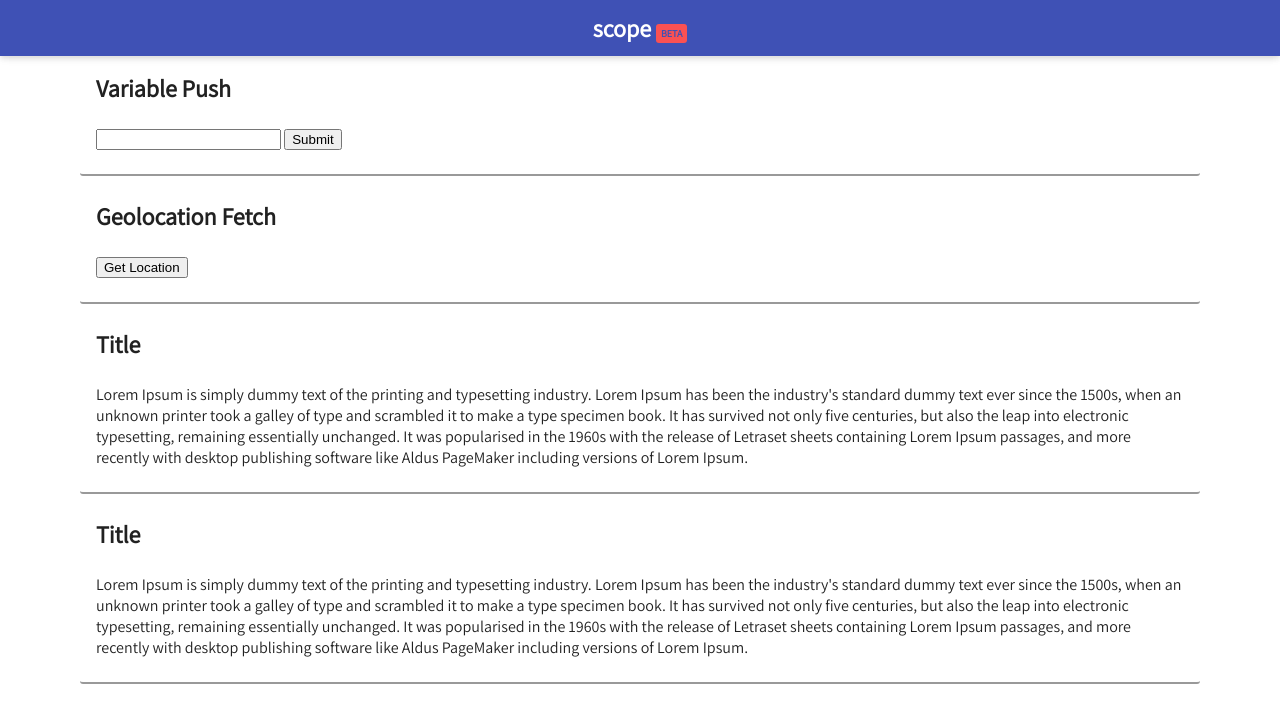
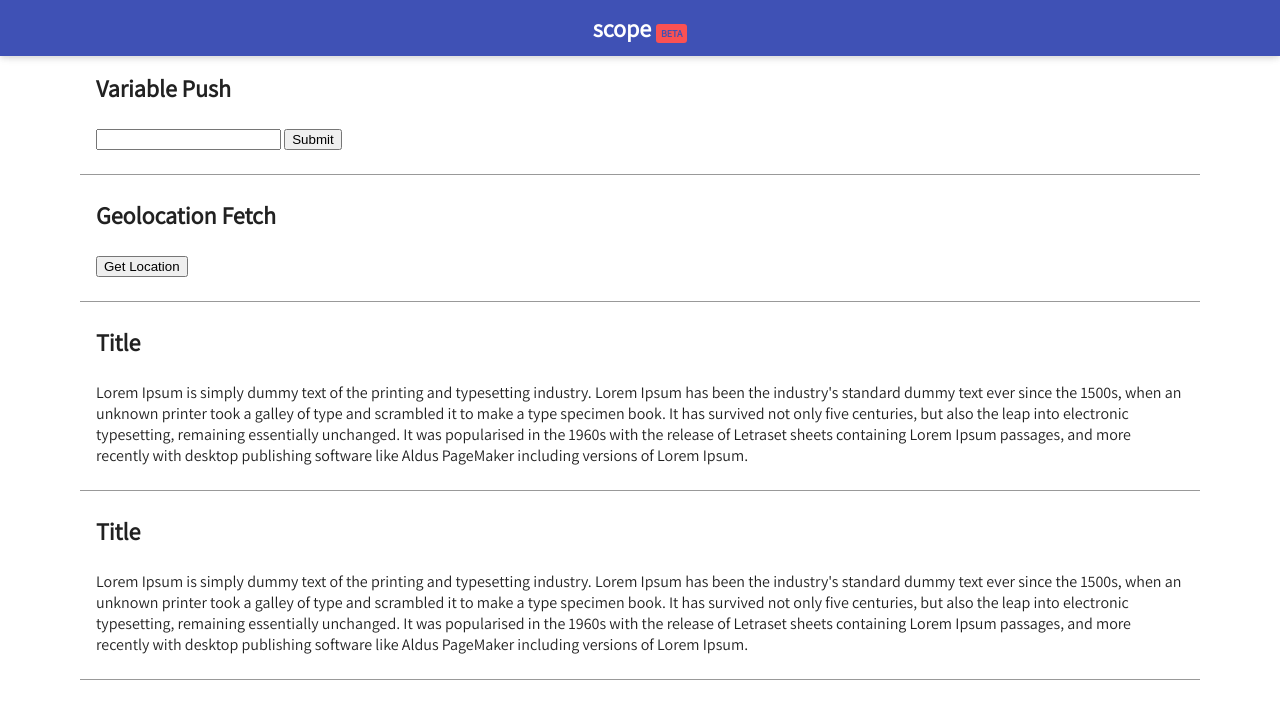
Before and after one commit to domainbn/scope-beta, a PHP site: page / in a window 1280 px wide. Shown: the top 723 px of the page. Run offline with PHP 8.4, Linux system fonts and the light colour scheme.

Commit message:
CSS Styling
• Removed post border radius
• Post border size to 1px

```diff
--- a/style.css
+++ b/style.css
@@ -67,8 +67,8 @@ h3 {
     margin: 0 auto 16px auto;
     background: #fff;
     padding: 8px 16px;
-    border-radius: 3px;
-    border-bottom: 2px solid #999999;
+/*    border-radius: 3px;*/
+    border-bottom: 1px solid #999999;
 }
 
 .scp-post-title {
```
